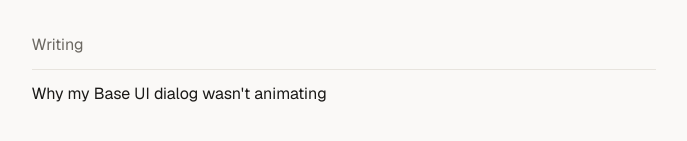
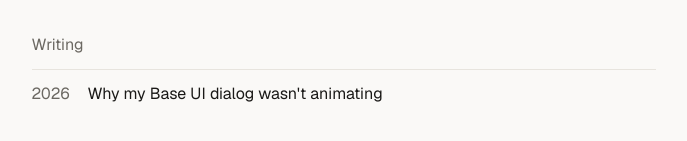
Before and after one commit to cagndz/agundez-me, a Next.js app: page / in a window 1280 px wide. Shown: the part 573-714 px from the top of the page, without its empty margins (289-976 px from the left). Built offline with nearby package versions, Linux system fonts and the light colour scheme.

Commit message:
feat(writing): show the year next to each post in the list (#25)

```diff
--- a/src/components/post-list.tsx
+++ b/src/components/post-list.tsx
@@ -21,9 +21,16 @@ export function PostList({ posts }: { posts: Item[] }) {
 					<li key={slug}>
 						<Link
 							href={`/writing/${slug}`}
-							className='group/link flex items-start justify-between gap-4 py-3'
+							className='group/link flex items-start gap-4 py-3'
 						>
-							<span>{meta.title}</span>
+							{/* ISO date, so the first 4 characters are the year */}
+							<time
+								dateTime={meta.date}
+								className='w-10 shrink-0 text-muted tabular-nums'
+							>
+								{meta.date.slice(0, 4)}
+							</time>
+							<span className='flex-1'>{meta.title}</span>
 							<LinkArrow />
 						</Link>
 					</li>
```
